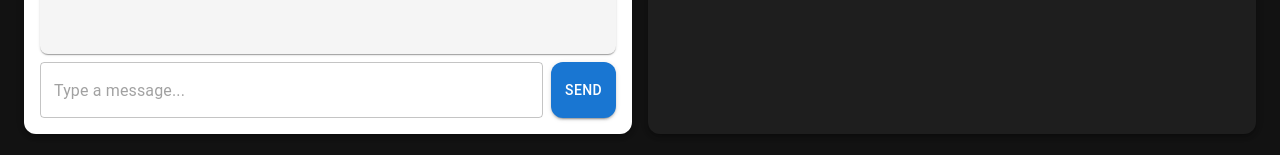
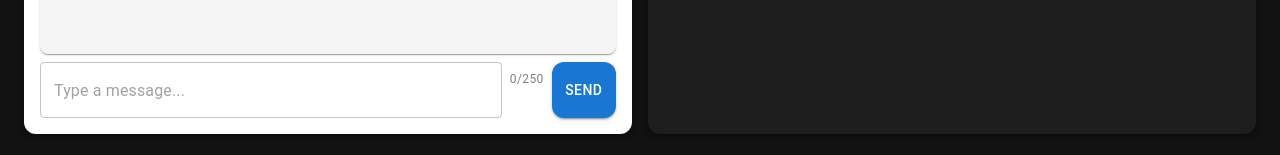
Before and after one commit to ign2-r/BuildBuddy, a Next.js app in the folder frontend/: page /home in a window 1280 px wide. Shown: the part 642-797 px from the top of the page. Built offline with nearby package versions, Linux system fonts and the light colour scheme; no server answers; what @mui/material-nextjs would draw is missing.

Commit message:
added 250 char limit in chatbot

```diff
--- a/frontend/src/components/Chatbot.tsx
+++ b/frontend/src/components/Chatbot.tsx
@@ -152,7 +152,17 @@ const Chatbot: React.FC<ChatbotProps> = ({ setRecommendations }) => {
           placeholder="Type a message..."
           disabled={isLoading}
           autoComplete="off"
+          slotProps={{
+            input: {
+              inputProps: {
+                maxLength: 250,
+              }
+            }
+          }}
         />
+        <Typography variant="caption" sx={{ color: 'gray', mt: 1 }}>
+          {userInput.length}/250
+        </Typography>
         <Button onClick={handleSend} variant="contained" sx={{ borderRadius: 3 }} disabled={isLoading}>
           {isLoading ? '...' : 'Send'}
         </Button>
```
